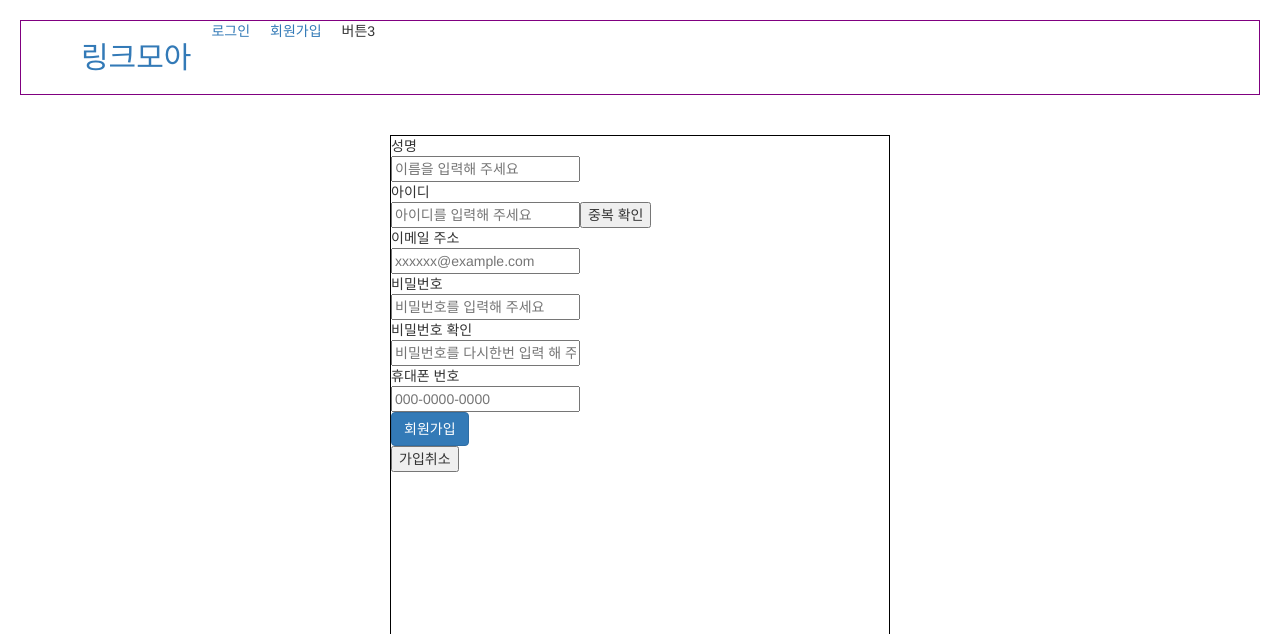
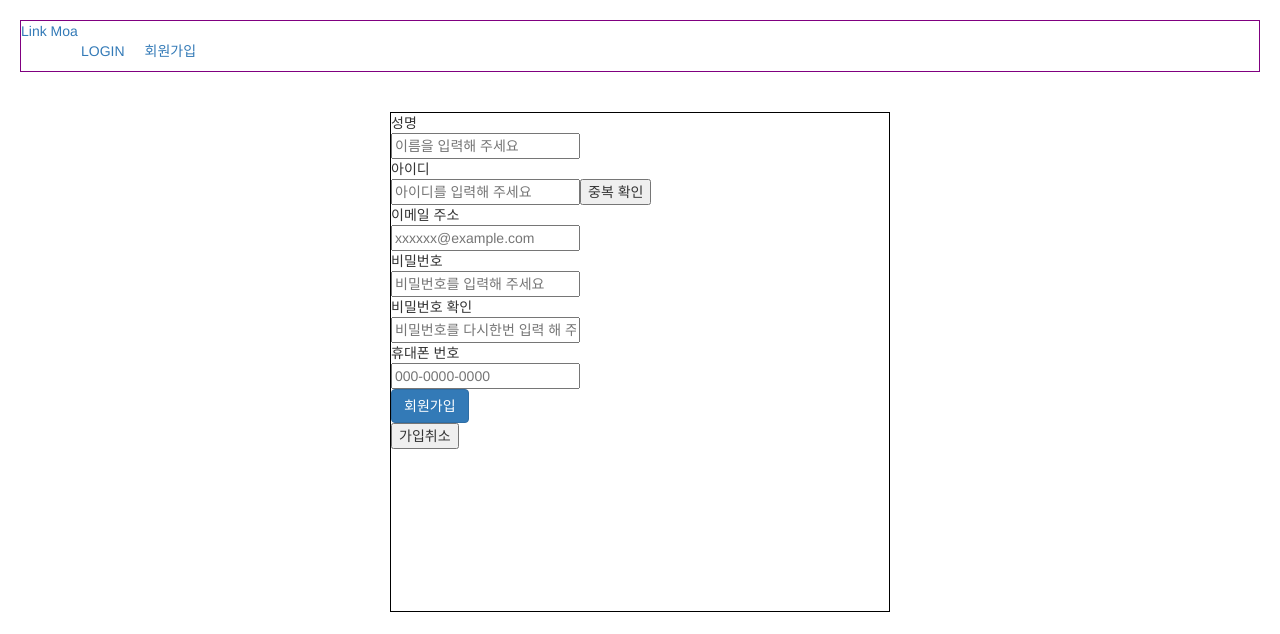
Before and after one commit to lee-garden/linkmoa, a Django app: page /signup/ in a window 1280 px wide. Shown: the top 634 px of the page. Run offline with Django 3.2, Linux system fonts and the light colour scheme; some libraries are stand-ins or nearby versions.

Commit message:
Apply header css on login signup page

```diff
--- a/accounts/templates/signup.html
+++ b/accounts/templates/signup.html
@@ -13,12 +13,22 @@
 <body>
     <div class="container-linkmoa">
         <header class="main-header-linkmoa">
-            <ul class="header-ul-linkmoa">
-                <li class="header-li1"><h2><a href="{%url 'board'%}">링크모아</a></h2></li>
-                <li class="header-li2"><a href="{% url 'login' %}">로그인</a></li>
-                <li class="header-li3"><a href="#">회원가입</a></li>
-                <li class="header-li4">버튼3</li>
-            </ul>
+            <div class="logo-part">
+                <a href="{% url 'board' %}" class="logo-link">Link Moa</a>
+            </div>
+            <div class="nav-part">
+                <ul class="header-ul-linkmoa">
+                    {% if user.is_authenticated %}
+                    <li class="header-li2">
+                        <li class="header-li2"><a href="{% url 'logout' %}" class="nav-link">LOGOUT</a></li>
+                        <li class="header-li3"><a href="{% url 'index' %}" class="nav-link">MY PAGE</a></li>
+                    </li>
+                    {% else %}
+                    <li class="header-li2"><a href="{% url 'login' %}" class="nav-link">LOGIN</a></li>
+                    <li class="header-li3"><a href="{% url 'signup' %}" class="nav-link">회원가입</a></li>
+                    {% endif%}
+                </ul>
+            </div>
         </header>
         <div class="signupBox">
         <form method="POST" action="{% url 'signup' %}">
```
Also changed, not shown: accounts/templates/login.html (+16 -6 lines).
